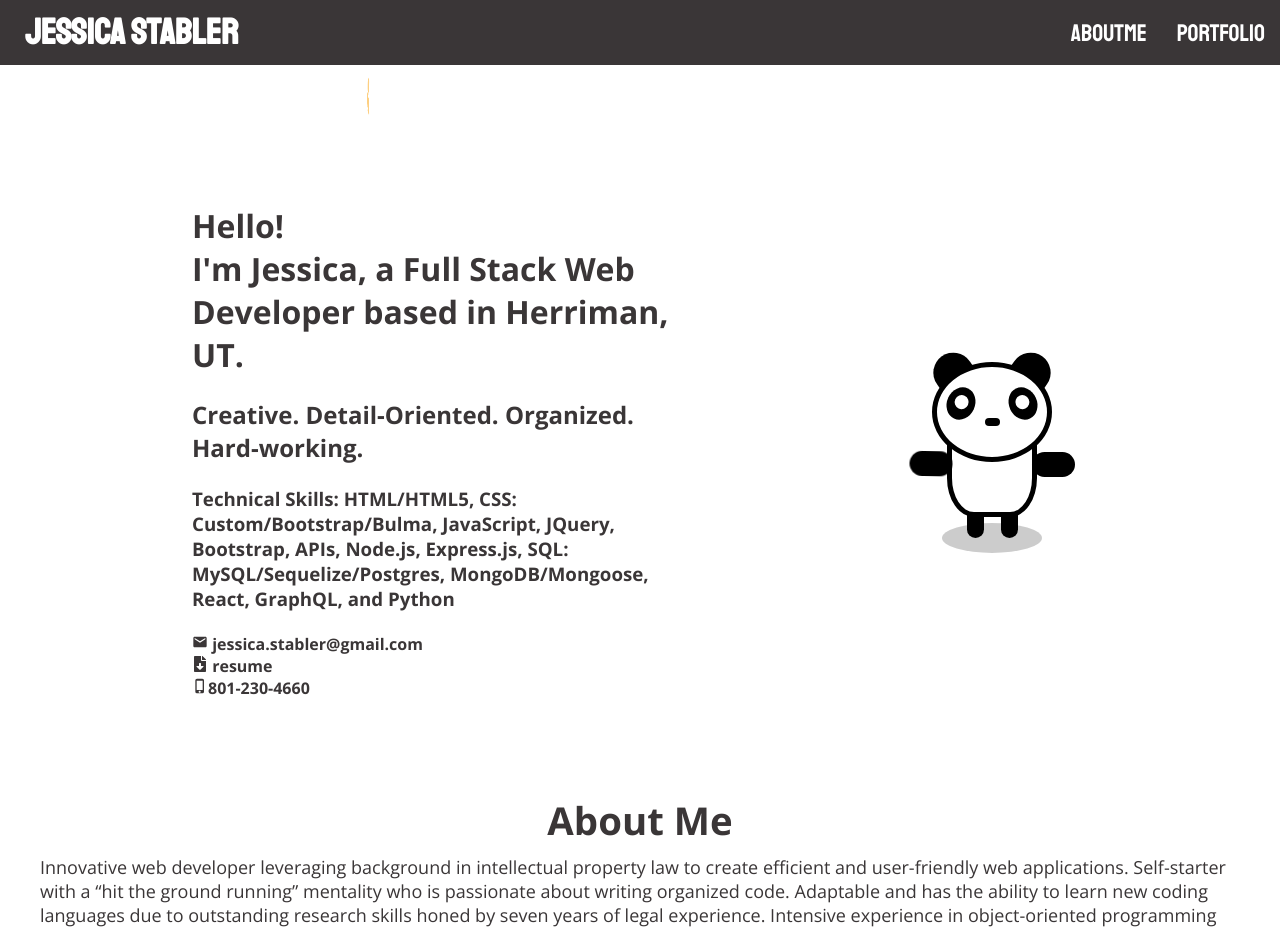
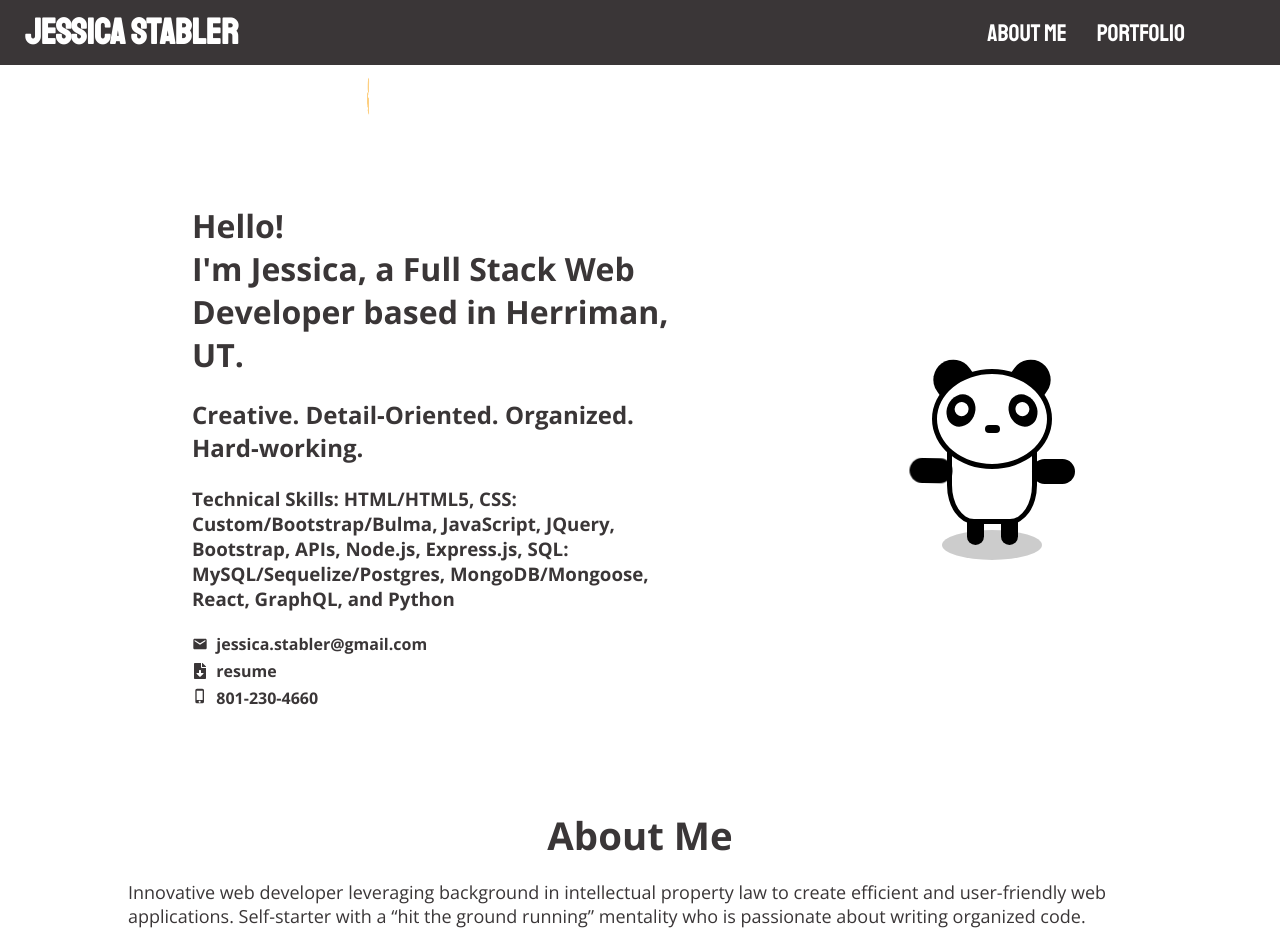
Before and after one commit to jstable1/freelance-portfolio, a React (Create React App) app: page / in a window 1280 px wide. Shown: the top 930 px of the page. Built offline with nearby package versions, Linux system fonts and the light colour scheme.

Commit message:
updated styling

```diff
--- a/src/components/Navigation/index.js
+++ b/src/components/Navigation/index.js
@@ -5,7 +5,7 @@ const Navigation = () => {
   return (
     <ul className='headerUl'>
       <li className='headerNav'>
-        <a href="#about-me">AboutMe</a>
+        <a href="#about-me">About Me</a>
         <a href="#work">Portfolio</a>
       </li>
     </ul>
--- a/src/components/SplashPage/index.js
+++ b/src/components/SplashPage/index.js
@@ -39,13 +39,13 @@ class SplashPage extends Component {
                     <h2>Creative. Detail-Oriented. Organized. Hard-working.</h2><br></br>
                     <h3>Technical Skills: HTML/HTML5, CSS: Custom/Bootstrap/Bulma, JavaScript, JQuery, Bootstrap, APIs, Node.js, Express.js, SQL: MySQL/Sequelize/Postgres, MongoDB/Mongoose, React, GraphQL, and Python</h3><br></br>
                     <h4>
-                        <MdEmail/> <a href="mailto:jessica.stabler@gmail.com">jessica.stabler@gmail.com</a>
+                        <MdEmail/><a href="mailto:jessica.stabler@gmail.com">&nbsp; jessica.stabler@gmail.com</a>
                     </h4>
                     <h4>
-                        <span><FaFileDownload/> <a href={MyResume}>resume</a></span>
+                        <FaFileDownload/> <a href={MyResume}>&nbsp; resume</a>
                     </h4>
                     <h4>
-                        <p><MdOutlinePhoneIphone/><span>801-230-4660</span></p>
+                        <p><MdOutlinePhoneIphone/>&nbsp; 801-230-4660</p>
                     </h4>
                 </div>
                 <div className="splashImg">
--- a/src/index.css
+++ b/src/index.css
@@ -19,7 +19,6 @@ html {
 header {
   display: flex;
   justify-content: space-between;
-  flex-wrap: wrap;
   height: auto;
   align-content: center;
   font-family: "Staatliches", sans-serif;
@@ -45,10 +44,10 @@ header a {
 }
 
 .headerNav {
-  width: 40%;
   display: flex;
   justify-content: space-evenly;
   font-size: x-large;
+  margin-right: 80px;
 }
 
 .headerUl {
@@ -77,7 +76,9 @@ header a {
 
 .about p {
   font-size: large;
-  margin: 10px 40px 0 40px;
+  margin: auto;
+  width: 80%;
+  margin-top: 20px;
 }
 
 .aboutSection {
@@ -452,13 +453,20 @@ section {
   margin-left: 15vw;
 }
 
+.splashText a {
+  text-decoration: none;
+  color: var(--primary-color);
+}
+
 .splashText h1 {
   font-size: xx-large;
 }
 
-.splashText a {
-  text-decoration: none;
-  color: var(--primary-color);
+.splashText h4 {
+  margin-bottom: 5px;
+  display: flex;
+  flex-direction: row;
+  align-items: center;
 }
 
 .splashImg {
@@ -477,7 +485,7 @@ section {
   font-weight: bold;
   font-size: 45px;
   display: flex;
-  justify-content: flex-start;
+  justify-content: space-evenly;
   align-items: center;
 }
 
```
